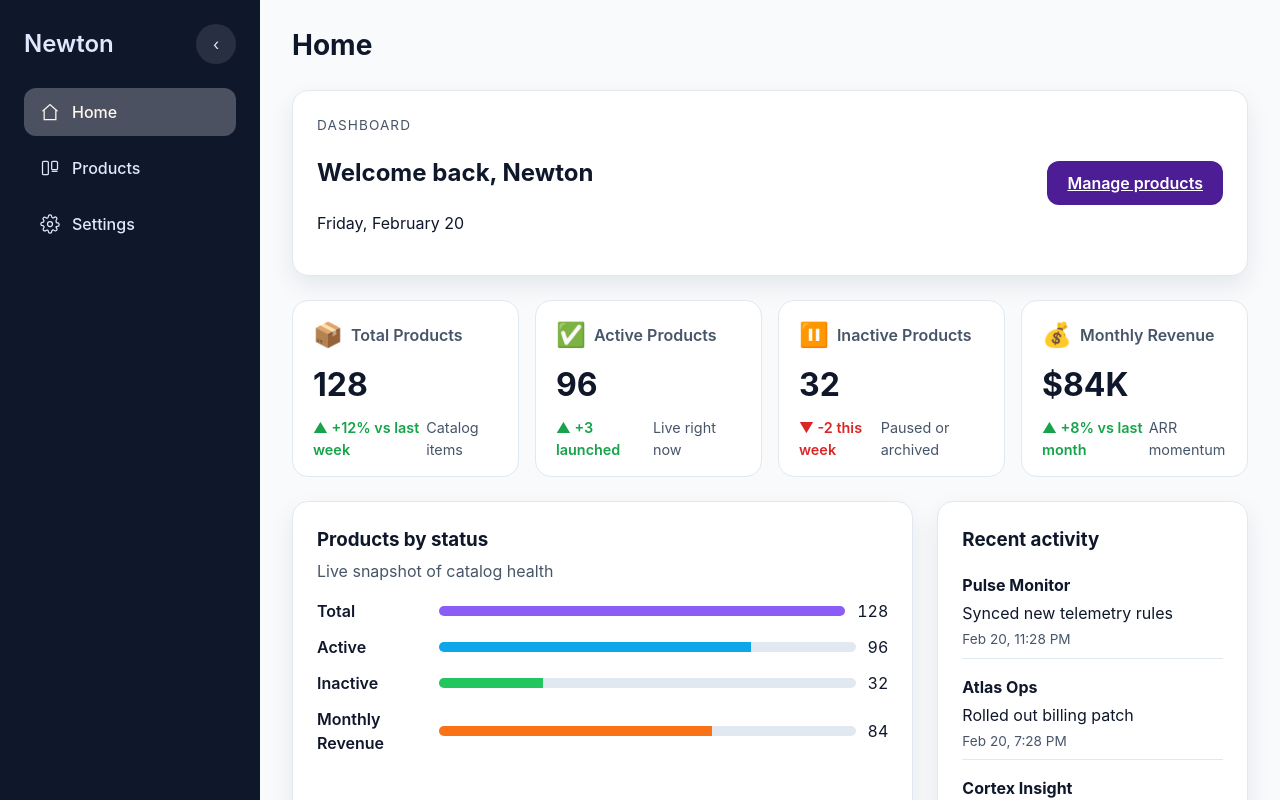
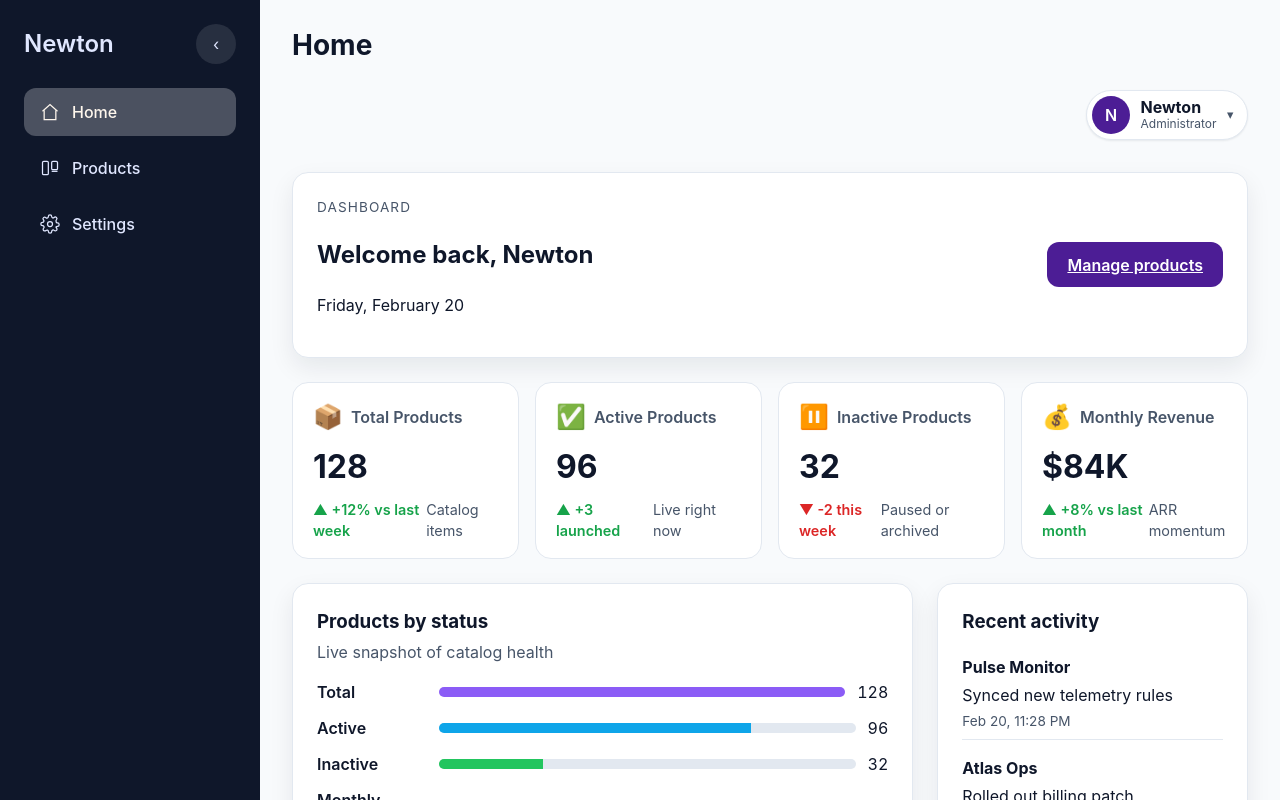
Before and after one commit to legal-product/react-openclaw, a React (Vite) app: page / in a window 1280 px wide. Shown: the top 800 px of the page. Built offline with nearby package versions, Linux system fonts and the light colour scheme.

Commit message:
Add account menu with logout to home page

```diff
--- a/src/features/home/HomePage.tsx
+++ b/src/features/home/HomePage.tsx
@@ -1,9 +1,10 @@
-import { useCallback, useEffect, useMemo, useState } from 'react'
+import { useCallback, useEffect, useMemo, useRef, useState } from 'react'
 import { Link } from 'react-router-dom'
 import { Card } from '../../components/ui/Card'
 import { ChartCard } from '../../components/ui/ChartCard'
 import { StatCard } from '../../components/ui/StatCard'
 import { Skeleton } from '../../components/ui/Skeleton'
+import { useToast } from '../../components/ui/ToastContext'
 import type { DashboardSnapshot } from './data'
 import { fetchDashboardSnapshot } from './data'
 
@@ -22,9 +23,12 @@ const parseValueToNumber = (value: string) => {
 }
 
 const HomePage = () => {
+  const { pushToast } = useToast()
   const [snapshot, setSnapshot] = useState<DashboardSnapshot | null>(null)
   const [status, setStatus] = useState<'loading' | 'ready' | 'error'>('loading')
   const [errorMessage, setErrorMessage] = useState<string | null>(null)
+  const [menuOpen, setMenuOpen] = useState(false)
+  const menuRef = useRef<HTMLDivElement | null>(null)
 
   const loadSnapshot = useCallback(async () => {
     setStatus('loading')
@@ -39,12 +43,53 @@ const HomePage = () => {
     }
   }, [])
 
+  const closeAccountMenu = useCallback(() => setMenuOpen(false), [])
+
+  const toggleAccountMenu = useCallback(() => {
+    setMenuOpen((prev) => !prev)
+  }, [])
+
+  const handleLogout = useCallback(() => {
+    closeAccountMenu()
+    pushToast({ message: 'You have been logged out', type: 'success' })
+  }, [closeAccountMenu, pushToast])
+
+  const handleMenuNavigation = useCallback(() => {
+    closeAccountMenu()
+  }, [closeAccountMenu])
+
   useEffect(() => {
     const timer = window.setTimeout(() => {
       void loadSnapshot()
     }, 0)
     return () => window.clearTimeout(timer)
   }, [loadSnapshot])
+
+  useEffect(() => {
+    if (!menuOpen) {
+      return
+    }
+
+    const handleClick = (event: MouseEvent) => {
+      if (!menuRef.current?.contains(event.target as Node)) {
+        closeAccountMenu()
+      }
+    }
+
+    const handleKeyDown = (event: KeyboardEvent) => {
+      if (event.key === 'Escape') {
+        closeAccountMenu()
+      }
+    }
+
+    document.addEventListener('click', handleClick)
+    document.addEventListener('keydown', handleKeyDown)
+
+    return () => {
+      document.removeEventListener('click', handleClick)
+      document.removeEventListener('keydown', handleKeyDown)
+    }
+  }, [closeAccountMenu, menuOpen])
 
   const todayLabel = formatDate(new Date())
   const isEmpty = status === 'ready' && snapshot === null
@@ -67,6 +112,50 @@ const HomePage = () => {
 
   return (
     <section className="dashboard">
+      <div className="dashboard-actions">
+        <div className="user-menu" ref={menuRef}>
+          <button
+            type="button"
+            className="user-menu__trigger"
+            aria-haspopup="menu"
+            aria-expanded={menuOpen}
+            aria-controls="account-menu"
+            onClick={toggleAccountMenu}
+          >
+            <span className="user-menu__avatar" aria-hidden="true">
+              N
+            </span>
+            <span className="user-menu__details">
+              <strong>Newton</strong>
+              <small>Administrator</small>
+            </span>
+            <span className="user-menu__chevron" aria-hidden="true">
+              ▾
+            </span>
+          </button>
+          {menuOpen ? (
+            <div id="account-menu" className="user-menu__dropdown" role="menu" aria-label="Account menu">
+              <Link
+                to="/settings"
+                className="user-menu__item"
+                role="menuitem"
+                onClick={handleMenuNavigation}
+              >
+                Account settings
+              </Link>
+              <button
+                type="button"
+                className="user-menu__item user-menu__item--danger"
+                role="menuitem"
+                onClick={handleLogout}
+              >
+                Logout
+              </button>
+            </div>
+          ) : null}
+        </div>
+      </div>
+
       <Card className="welcome-card">
         <div>
           <p className="welcome-card__eyebrow">Dashboard</p>
--- a/src/index.css
+++ b/src/index.css
@@ -591,6 +591,113 @@ textarea {
   gap: 1.5rem;
 }
 
+.dashboard-actions {
+  display: flex;
+  justify-content: flex-end;
+  margin-bottom: 0.5rem;
+}
+
+.user-menu {
+  position: relative;
+}
+
+.user-menu__trigger {
+  display: inline-flex;
+  align-items: center;
+  gap: 0.65rem;
+  border: 1px solid var(--color-border);
+  background: var(--color-surface);
+  border-radius: 999px;
+  padding: 0.3rem 0.85rem 0.3rem 0.3rem;
+  cursor: pointer;
+  color: inherit;
+  box-shadow: 0 1px 2px rgba(15, 23, 42, 0.08);
+}
+
+.user-menu__trigger:focus-visible {
+  outline: 2px solid var(--color-primary);
+  outline-offset: 2px;
+}
+
+.user-menu__avatar {
+  width: 38px;
+  height: 38px;
+  border-radius: 999px;
+  background: var(--color-primary);
+  color: #fff;
+  display: inline-flex;
+  align-items: center;
+  justify-content: center;
+  font-weight: 600;
+}
+
+.user-menu__details {
+  display: flex;
+  flex-direction: column;
+  line-height: 1.1;
+  text-align: left;
+}
+
+.user-menu__details small {
+  color: var(--color-text-muted);
+  font-size: 0.75rem;
+}
+
+.user-menu__chevron {
+  font-size: 0.8rem;
+  color: var(--color-text-muted);
+}
+
+.user-menu__dropdown {
+  position: absolute;
+  top: calc(100% + 0.5rem);
+  right: 0;
+  background: var(--color-surface);
+  border: 1px solid var(--color-border);
+  border-radius: 0.75rem;
+  box-shadow: 0 20px 40px rgba(15, 23, 42, 0.18);
+  min-width: 190px;
+  padding: 0.35rem;
+  display: flex;
+  flex-direction: column;
+  gap: 0.25rem;
+  z-index: 10;
+}
+
+.user-menu__item {
+  border: none;
+  background: transparent;
+  text-align: left;
+  padding: 0.6rem 0.8rem;
+  border-radius: 0.6rem;
+  font: inherit;
+  color: inherit;
+  text-decoration: none;
+  cursor: pointer;
+}
+
+.user-menu__item:hover,
+.user-menu__item:focus-visible {
+  background: rgba(76, 29, 149, 0.08);
+  color: var(--color-primary);
+  outline: none;
+}
+
+.user-menu__item--danger {
+  color: var(--color-error);
+}
+
+@media (max-width: 600px) {
+  .dashboard-actions {
+    justify-content: stretch;
+  }
+
+  .user-menu__trigger {
+    width: 100%;
+    justify-content: space-between;
+  }
+}
+
 .welcome-card {
   display: flex;
   justify-content: space-between;
```
